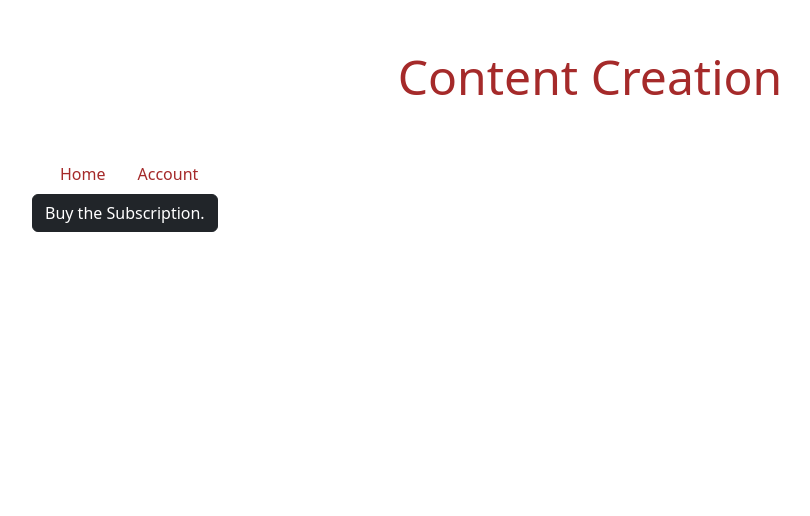
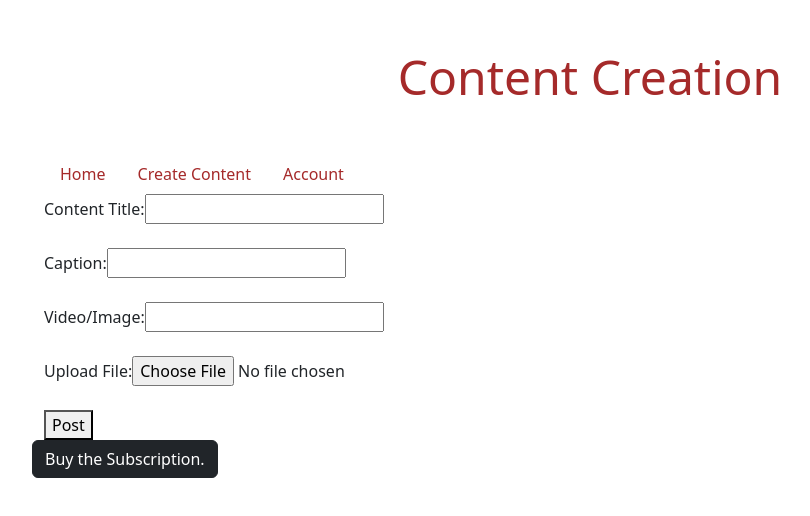
Before and after one commit to snhaRisa/content-creator-front-end, a React (Create React App) app: page /post-content in a window 1280 px wide. Shown: the top 516 px of the page, without its empty margins (50-860 px from the left). Built offline with nearby package versions, Linux system fonts and the light colour scheme; no server answers; sample sign-in values are in the browser's storage.

Commit message:
create post link

```diff
--- a/src/Components/Navigation.js
+++ b/src/Components/Navigation.js
@@ -15,45 +15,46 @@ import CreateContent from './CreateContent'
 import SubscriptionPlan from './SubscriptionPlan';
 import Success from './Success';
 import Cancel from './Cancel';
-import PrivateRoute from './PrivateRoute';
-import NewContent from './CreateContent'
+import PrivateRoute from './PrivateRoute'
+// import NewContent from './CreateContent'
 
-const Navigation = (props)=>
-{
-    const {isLog, handleIsLog} = props;
-    const dispatch = useDispatch();
+const Navigation = (props) => {
+    const { isLog, handleIsLog } = props
+    const dispatch = useDispatch()
 
-    return(
+    return (
         <div className='container md-5 pd-2'>
-            <ul className='nav' style={{backgroundColor:'white'}}>
-                <li className='nav-item'><Link to='/' className='nav-link' style={{color:'brown'}}>Home</Link></li>
+            <ul className='nav' style={{ backgroundColor: 'white' }}>
+                <li className='nav-item'><Link to='/' className='nav-link' style={{ color: 'brown' }}>Home</Link></li>
                 {
                     isLog ?
                         <>
-                        <li><Link to='/account' className='nav-link' style={{color:'brown'}}>Account</Link></li>
-                        <li><Link to='/' style={{color:'white'}} onClick={()=>
-                        {
+                            <li><Link to='/post-content' className='nav-link' style={{ color: 'brown' }}>Create Content</Link></li>
+                            <li><Link to='/account' className='nav-link' style={{ color: 'brown' }}>Account</Link></li>
+                            <li><Link to='/' style={{ color: 'white' }} onClick={() => {
                                 localStorage.removeItem('token');
                                 handleIsLog();
                                 dispatch(removeUser());
                                 Swal.fire('Successfully Logged-Out!');
                             }} className='nav-link'>Logout</Link></li>
+
                         </>
                         :
                         <>
-                        <li><Link to='/register' className='nav-link' style={{color:'brown'}}>Register</Link></li>
-                        <li><Link to='/login' className='nav-link' style={{color:'brown'}}>Log-In</Link></li>
+                            <li><Link to='/register' className='nav-link' style={{ color: 'brown' }}>Register</Link></li>
+                            <li><Link to='/login' className='nav-link' style={{ color: 'brown' }}>Log-In</Link></li>
                         </>
                 }
             </ul>
-            <Route path='/' component={Home} exact={true}/>
-            <Route path='/register' component={Register} exact={true}/>
-            <Route path='/login' render={(props)=>{return <Login {...props} handleIsLog={handleIsLog}/>}} exact={true}/>
-            <PrivateRoute path='/account' component={AccountContainer} exact={true}/>
-            <PrivateRoute path='/change-to-creator' component={CreatorForm} exact={true}/>
-            <PrivateRoute path='/create-plans' component={SubscriptionPlan} exact={true}/>
-            <PrivateRoute path='/success' component={Success} exact={true}/>
-            <PrivateRoute path='/cancel' component={Cancel} exact={true}/>
+            <Route path='/' component={Home} exact={true} />
+            <Route path='/register' component={Register} exact={true} />
+            <Route path='/login' render={(props) => { return <Login {...props} handleIsLog={handleIsLog} /> }} exact={true} />
+            <PrivateRoute path='/account' component={AccountContainer} exact={true} />
+            <PrivateRoute path='/change-to-creator' component={CreatorForm} exact={true} />
+            <PrivateRoute path='/create-plans' component={SubscriptionPlan} exact={true} />
+            <PrivateRoute path='/success' component={Success} exact={true} />
+            <PrivateRoute path='/cancel' component={Cancel} exact={true} />
+            <PrivateRoute path='/post-content' component={CreateContent} exact={true} />
         </div>
     );
 };
```
Lines whose indentation alone changed are shown as unchanged.
